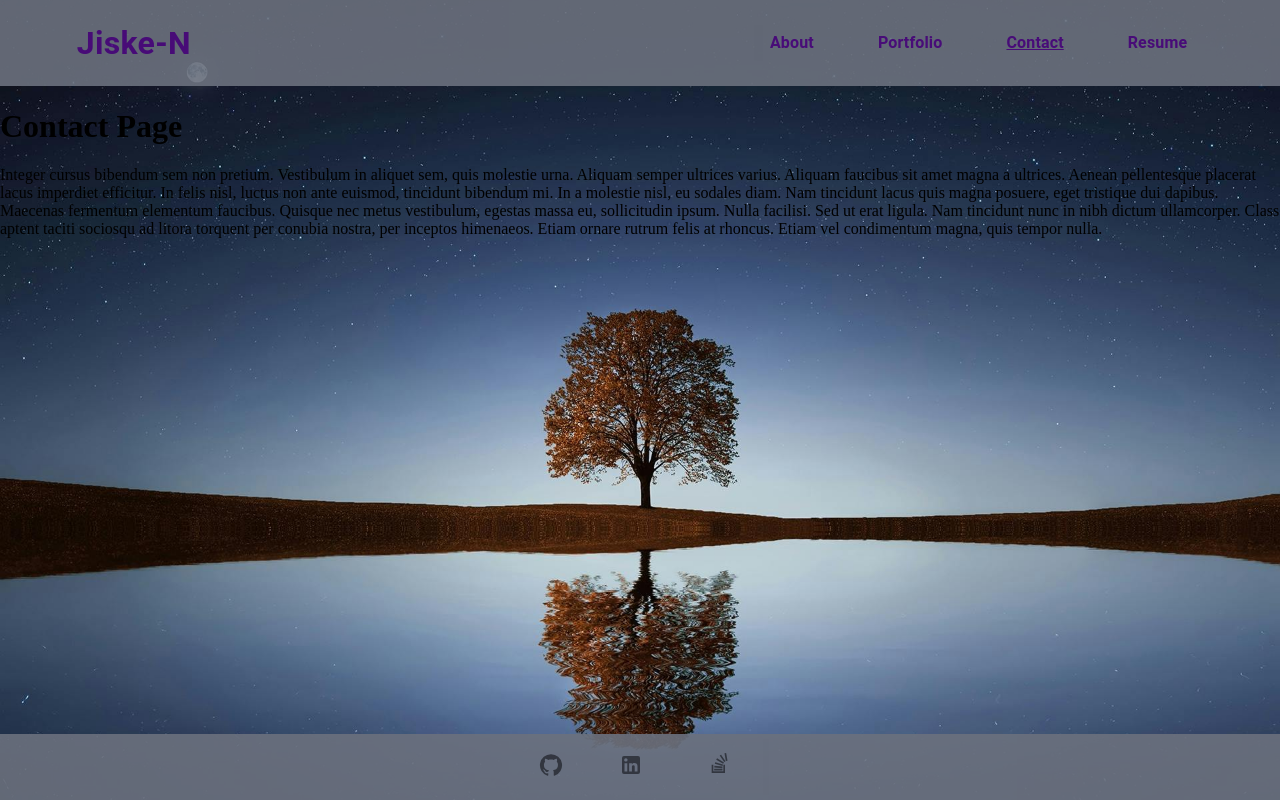
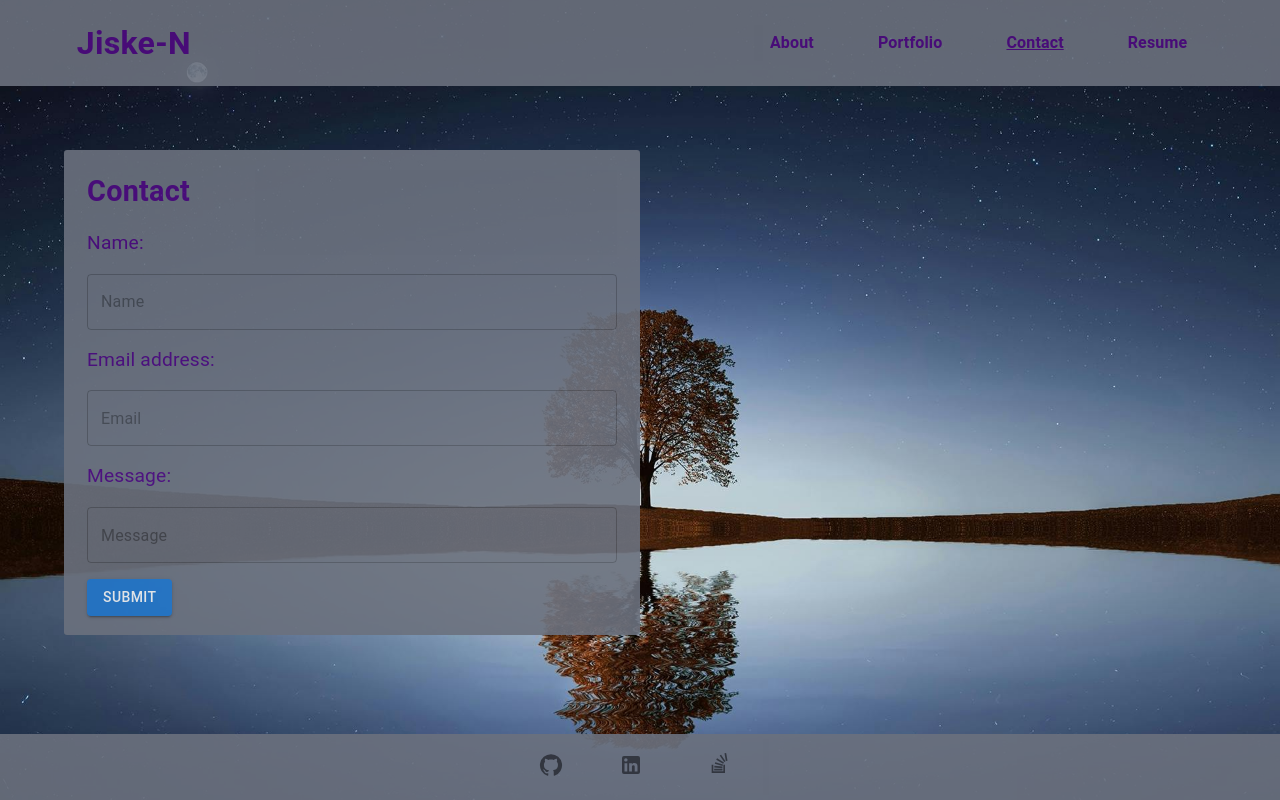
Before and after one commit to Jiske-N/webAppPortfolio, a React (Vite) app in the folder client/: page /contact in a window 1280 px wide. Built offline with nearby package versions, Linux system fonts and the light colour scheme.

Commit message:
src/pages/contact & /src/components/form page plus styling  + /src/utils/helpers contained within

```diff
--- /dev/null
+++ b/client/src/components/Form.jsx
@@ -0,0 +1,137 @@
+import { Typography, Button, TextField } from "@mui/material";
+import { useState } from "react";
+import FlexStyling from "./FlexStyling";
+import { textPrimary } from "../../theme";
+import { validateEmail } from "../utils/helpers";
+
+const Form = () => {
+    const [name, setName] = useState("");
+    const [email, setEmail] = useState("");
+    const [message, setMessage] = useState("");
+    const [errorMessage, setErrorMessage] = useState("");
+
+    const handleInputChange = (e) => {
+        const { target } = e;
+        const inputType = target.name;
+        const inputValue = target.value;
+
+        if (inputType === "email") {
+            setEmail(inputValue);
+        } else if (inputType === "name") {
+            setName(inputValue);
+        } else {
+            setMessage(inputValue);
+        }
+
+        if (!name || !email || !message) {
+            setErrorMessage("Please ensure all fields are filled in correctly");
+            return;
+        } else if (!validateEmail(email)) {
+            setErrorMessage("Please ensure email address is valid");
+        } else {
+            setErrorMessage(" ");
+        }
+    };
+
+    const handleFormSubmit = (e) => {
+        e.preventDefault();
+
+        alert(`Thanks ${name} ${email}, this form does nothing!`);
+
+        setName("");
+        setMessage("");
+        setEmail("");
+    };
+
+    return (
+        <FlexStyling sx={{ width: "100%" }} margin="1.2rem 4%">
+            <form style={{ width: "100%" }} onSubmit={handleFormSubmit}>
+                <Typography
+                    sx={{
+                        color: textPrimary,
+                        fontSize: "1.8rem",
+                        fontWeight: "bold",
+                    }}
+                >
+                    Contact
+                </Typography>
+                <Typography
+                    sx={{
+                        color: textPrimary,
+                        fontSize: "1.2rem",
+                        margin: "1rem 0",
+                    }}
+                >
+                    Name:
+                </Typography>
+                <TextField
+                    fullWidth
+                    value={name}
+                    name="name"
+                    onChange={handleInputChange}
+                    type="text"
+                    placeholder="Name"
+                />
+                <Typography
+                    sx={{
+                        color: textPrimary,
+                        fontSize: "1.2rem",
+                        margin: "1rem 0",
+                    }}
+                >
+                    Email address:
+                </Typography>
+                <TextField
+                    fullWidth
+                    value={email}
+                    name="email"
+                    onChange={handleInputChange}
+                    type="email"
+                    placeholder="Email"
+                />
+                <Typography
+                    sx={{
+                        color: textPrimary,
+                        fontSize: "1.2rem",
+                        margin: "1rem 0",
+                    }}
+                >
+                    Message:
+                </Typography>
+                <TextField
+                    fullWidth
+                    multiline
+                    value={message}
+                    name="message"
+                    onChange={handleInputChange}
+                    type="text"
+                    placeholder="Message"
+                />
+                <Typography
+                    sx={{
+                        color: textPrimary,
+                        fontSize: "1.2rem",
+                        margin: "1rem 0",
+                    }}
+                >
+                    {errorMessage && (
+                        <Typography
+                            sx={{
+                                color: textPrimary,
+                                fontSize: "1.2rem",
+                                margin: "1rem 0",
+                            }}
+                        >
+                            {errorMessage}
+                        </Typography>
+                    )}
+                </Typography>
+                <Button type="submit" variant="contained">
+                    Submit
+                </Button>
+            </form>
+        </FlexStyling>
+    );
+};
+
+export default Form;
--- a/client/src/pages/contactPage/index.jsx
+++ b/client/src/pages/contactPage/index.jsx
@@ -1,22 +1,17 @@
+import Form from "../../components/Form";
+import FlexStyling from "../../components/FlexStyling";
+import { useMediaQuery } from "@mui/material";
+
 export default function Contact() {
+    const isNonMobileScreens = useMediaQuery("(min-width: 1200px");
+
     return (
-        <div>
-            <h1>Contact Page</h1>
-            <p>
-                Integer cursus bibendum sem non pretium. Vestibulum in aliquet
-                sem, quis molestie urna. Aliquam semper ultrices varius. Aliquam
-                faucibus sit amet magna a ultrices. Aenean pellentesque placerat
-                lacus imperdiet efficitur. In felis nisl, luctus non ante
-                euismod, tincidunt bibendum mi. In a molestie nisl, eu sodales
-                diam. Nam tincidunt lacus quis magna posuere, eget tristique dui
-                dapibus. Maecenas fermentum elementum faucibus. Quisque nec
-                metus vestibulum, egestas massa eu, sollicitudin ipsum. Nulla
-                facilisi. Sed ut erat ligula. Nam tincidunt nunc in nibh dictum
-                ullamcorper. Class aptent taciti sociosqu ad litora torquent per
-                conubia nostra, per inceptos himenaeos. Etiam ornare rutrum
-                felis at rhoncus. Etiam vel condimentum magna, quis tempor
-                nulla.
-            </p>
-        </div>
+        <FlexStyling
+            margin="5%"
+            borderRadius="0.2rem"
+            style={isNonMobileScreens ? { width: "45%" } : { width: "auto" }}
+        >
+            <Form />
+        </FlexStyling>
     );
 }
--- /dev/null
+++ b/client/src/utils/helpers.js
@@ -0,0 +1,5 @@
+export function validateEmail(email) {
+    const re =
+        /^(([^<>()[\]\\.,;:\s@"]+(\.[^<>()[\]\\.,;:\s@"]+)*)|(".+"))@((\[[0-9]{1,3}\.[0-9]{1,3}\.[0-9]{1,3}\.[0-9]{1,3}\])|(([a-zA-Z\-0-9]+\.)+[a-zA-Z]{2,}))$/;
+    return re.test(String(email).toLowerCase());
+}
```
